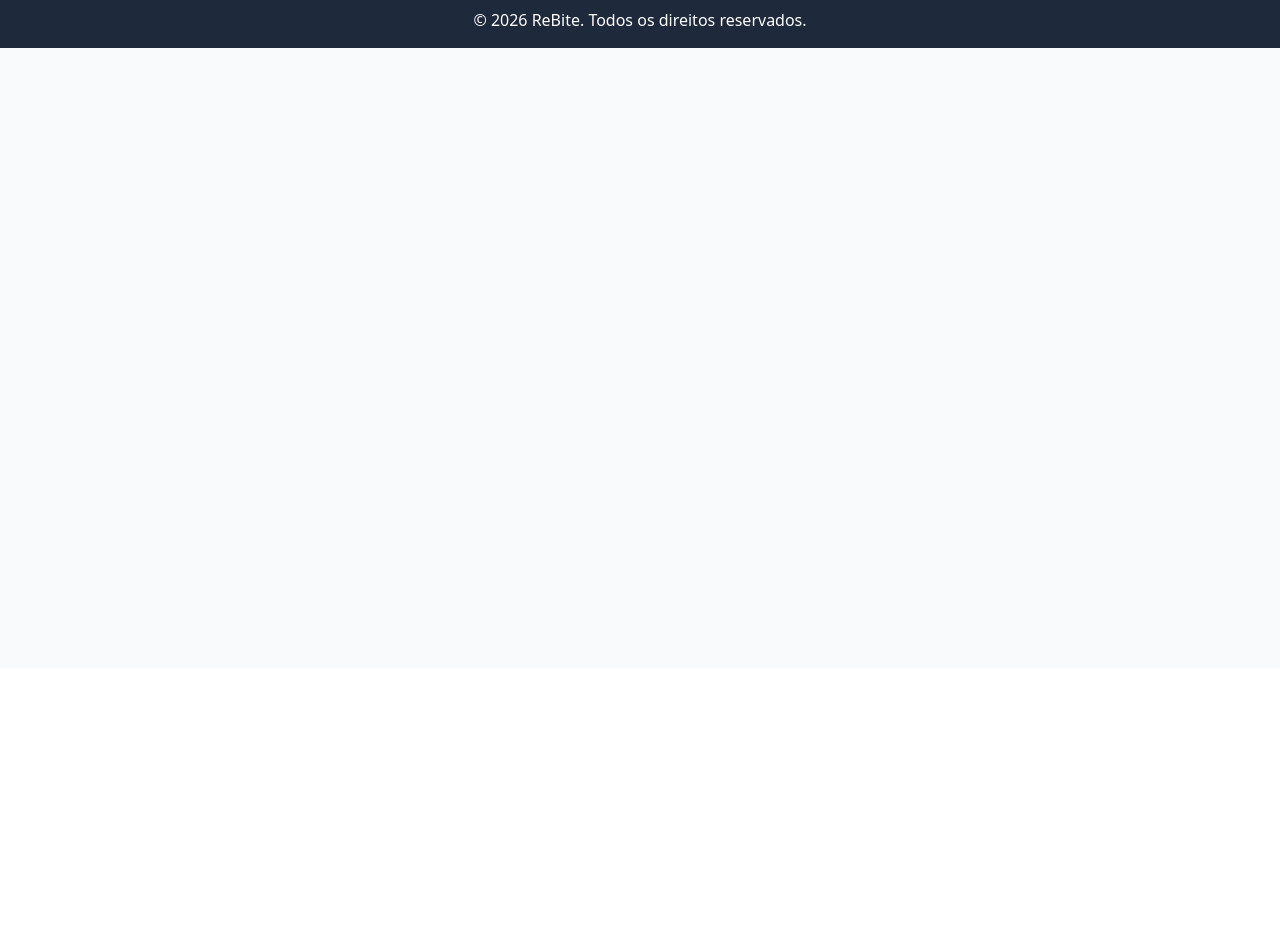
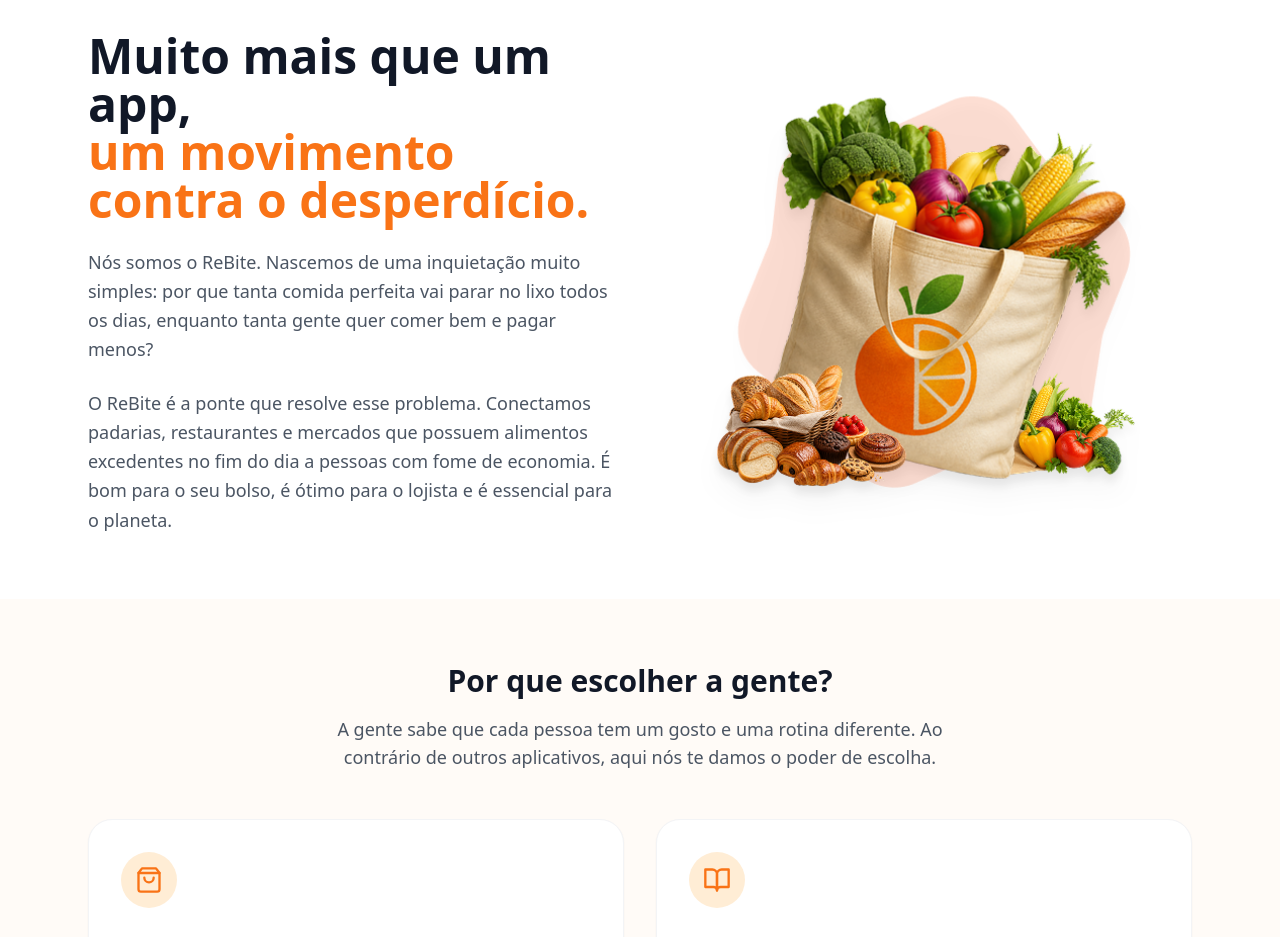
Before and after one commit to EricCalil06/ReBite-Projeto-Integrador, a React (Vite) app: page /sobre in a window 1280 px wide. Shown: the part 148-1085 px from the top of the page. Before the commit the page ends 816 px from the top, so only its background shows below. Built offline with nearby package versions, Linux system fonts and the light colour scheme.

Commit message:
feat: adiciona página de "Sobre nós"

```diff
--- a/src/pages/Sobre/index.jsx
+++ b/src/pages/Sobre/index.jsx
@@ -1,7 +1,112 @@
+import imagemPosterInicio from "../../assets/imagemPosterInicio.png";
+
 function Sobre() {
 
   return (
-    <h1>Bem-vindo à nossa página sobre!</h1>
+    <div className="min-h-screen bg-white font-sans text-gray-900">
+
+      {/* Seção: O que é o ReBite */}
+      <section className="max-w-6xl mx-auto px-6 py-16 flex flex-col md:flex-row items-center justify-between gap-12">
+        <div className="w-full md:w-1/2 space-y-6">
+          <h1 className="text-4xl md:text-5xl font-bold leading-tight">
+            Muito mais que um app, <br />
+            <span className="text-orange-500">um movimento contra o desperdício.</span>
+          </h1>
+          <p className="text-gray-600 text-lg leading-relaxed">
+            Nós somos o ReBite. Nascemos de uma inquietação muito simples: por que tanta comida perfeita vai parar no lixo todos os dias, enquanto tanta gente quer comer bem e pagar menos?
+          </p>
+          <p className="text-gray-600 text-lg leading-relaxed">
+            O ReBite é a ponte que resolve esse problema. Conectamos padarias, restaurantes e mercados que possuem alimentos excedentes no fim do dia a pessoas com fome de economia. É bom para o seu bolso, é ótimo para o lojista e é essencial para o planeta.
+          </p>
+        </div>
+
+        <div className="w-full md:w-1/2 flex justify-center">
+          <img
+            src={imagemPosterInicio}
+            alt="Sacola de alimentos frescos do ReBite"
+            className="w-full max-w-md object-contain drop-shadow-xl hover:scale-105 transition-transform duration-500"
+          />
+        </div>
+      </section>
+
+      {/* Seção: Por que escolher o ReBite? */}
+      <section className="bg-[#FFFBF7] py-16">
+        <div className="max-w-6xl mx-auto px-6">
+          <div className="text-center mb-12">
+            <h2 className="text-3xl font-bold mb-4">Por que escolher a gente?</h2>
+            <p className="text-gray-600 text-lg max-w-2xl mx-auto">
+              A gente sabe que cada pessoa tem um gosto e uma rotina diferente. Ao contrário de outros aplicativos, aqui nós te damos o poder de escolha.
+            </p>
+          </div>
+
+          <div className="flex flex-col md:flex-row gap-8">
+            {/* Card 1 */}
+            <div className="flex-1 bg-white p-8 rounded-3xl shadow-sm border border-gray-100 hover:border-orange-200 transition-colors">
+              <div className="w-14 h-14 bg-orange-100 text-orange-500 rounded-full flex items-center justify-center mb-6">
+                <svg width="28" height="28" viewBox="0 0 24 24" fill="none" stroke="currentColor" strokeWidth="2" strokeLinecap="round" strokeLinejoin="round"><path d="M6 2L3 6v14a2 2 0 0 0 2 2h14a2 2 0 0 0 2-2V6l-3-4z"></path><line x1="3" y1="6" x2="21" y2="6"></line><path d="M16 10a4 4 0 0 1-8 0"></path></svg>
+              </div>
+              <h3 className="text-2xl font-bold mb-3">Gosta de surpresas?</h3>
+              <p className="text-gray-600">
+                Resgate nossas famosas <strong className="text-gray-800">Sacolas Surpresas</strong>. O lojista seleciona os melhores itens excedentes do dia e você leva um pacotão de comida boa para casa por um valor simbólico. Ideal para quem adora descobrir novos sabores.
+              </p>
+            </div>
+
+            {/* Card 2 */}
+            <div className="flex-1 bg-white p-8 rounded-3xl shadow-sm border border-gray-100 hover:border-orange-200 transition-colors">
+              <div className="w-14 h-14 bg-orange-100 text-orange-500 rounded-full flex items-center justify-center mb-6">
+                <svg width="28" height="28" viewBox="0 0 24 24" fill="none" stroke="currentColor" strokeWidth="2" strokeLinecap="round" strokeLinejoin="round"><path d="M2 3h6a4 4 0 0 1 4 4v14a3 3 0 0 0-3-3H2z"></path><path d="M22 3h-6a4 4 0 0 0-4 4v14a3 3 0 0 1 3-3h7z"></path></svg>
+              </div>
+              <h3 className="text-2xl font-bold mb-3">Prefere ter o controle?</h3>
+              <p className="text-gray-600">
+                Sem problemas! Com a opção <strong className="text-gray-800">Monte sua Sacola</strong>, você navega pelo catálogo da loja e escolhe exatamente os produtos que quer salvar. Você no comando total do que vai comer e do quanto vai economizar.
+              </p>
+            </div>
+          </div>
+        </div>
+      </section>
+
+      {/* Seção: CTA */}
+      {/* Vou colocar dois CTAs aqui. Se não for necessário eu mudo depois */}
+      <section className="max-w-6xl mx-auto px-6 py-20">
+        <div className="text-center mb-10">
+          <h2 className="text-3xl font-bold mb-2">Faça parte da mudança</h2>
+          <p className="text-gray-600">O desperdício só acaba quando todos trabalham juntos.</p>
+        </div>
+
+        <div className="grid grid-cols-1 md:grid-cols-2 gap-6">
+
+          {/* CTA Usuário */}
+          <div className="bg-gray-900 rounded-[2.5rem] p-10 text-white flex flex-col justify-between items-start relative overflow-hidden">
+            <div className="z-10 relative">
+              <span className="uppercase tracking-wider text-sm font-bold text-orange-400 mb-4 block">Para você</span>
+              <h3 className="text-3xl font-bold mb-4">Bateu a fome e a vontade de economizar?</h3>
+              <p className="text-gray-400 mb-8 max-w-sm">
+                Junte-se a milhares de pessoas que já estão comendo bem pagando muito menos. Salve refeições incríveis hoje mesmo.
+              </p>
+              <button className="bg-orange-500 hover:bg-orange-600 text-white font-bold py-3 px-8 rounded-xl transition-colors">
+                BAIXAR O APP
+              </button>
+            </div>
+            <div className="absolute -bottom-10 -right-10 w-48 h-48 bg-orange-500/10 rounded-full blur-3xl"></div>
+          </div>
+
+          {/* CTA Lojista */}
+          <div className="bg-orange-50 rounded-[2.5rem] p-10 text-gray-900 flex flex-col justify-between items-start border border-orange-100">
+            <div>
+              <span className="uppercase tracking-wider text-sm font-bold text-orange-600 mb-4 block">Para o seu negócio</span>
+              <h3 className="text-3xl font-bold mb-4">Transforme desperdício em nova receita.</h3>
+              <p className="text-gray-600 mb-8 max-w-sm">
+                Não jogue mais o seu lucro no lixo. Cadastre seu estabelecimento de forma gratuita, recupere seus custos e atraia novos clientes para a sua loja.
+              </p>
+              <button className="bg-gray-900 hover:bg-black text-white font-bold py-3 px-8 rounded-xl transition-colors">
+                CADASTRAR MINHA LOJA
+              </button>
+            </div>
+          </div>
+        </div>
+      </section>
+
+    </div>
   );
 }
 
```
